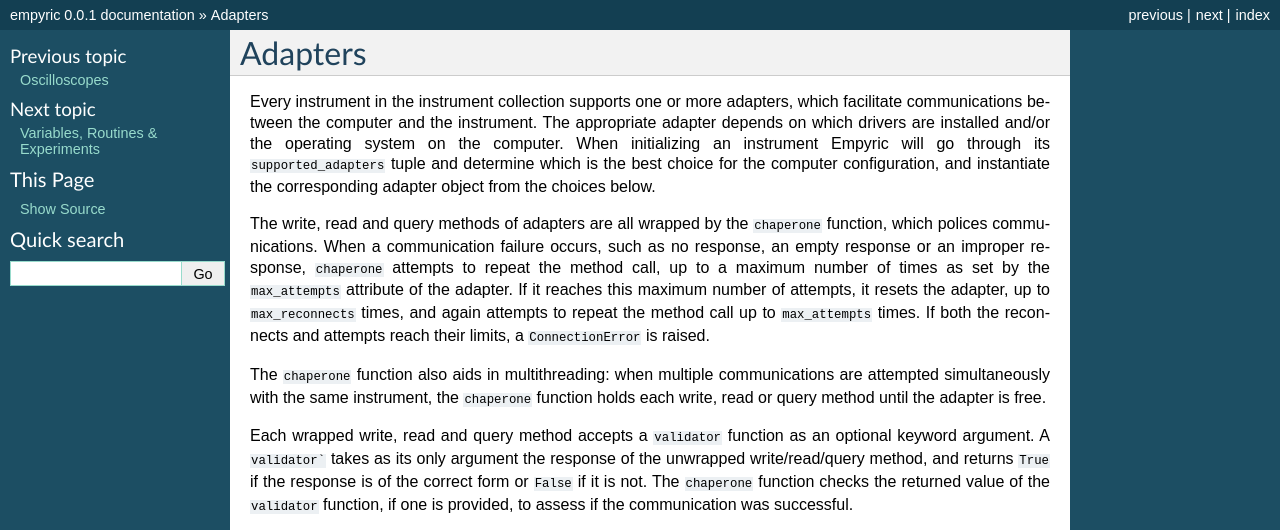
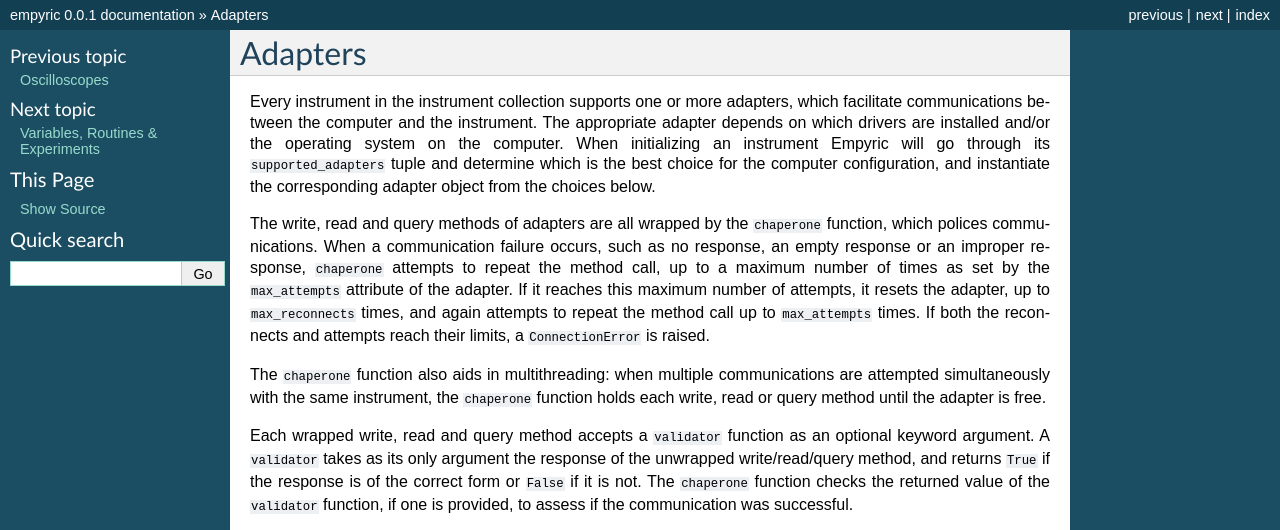
Before and after one commit to dmerthe/empyric, a Sphinx documentation site: the page built from docs/adapters.rst, in a window 1280 px wide, cut to the strip 0-530 px from the top of the page. Built offline with Sphinx 7.4.7, drawn with Linux system fonts in a browser that asks for light colours.

````diff
--- a/docs/adapters.rst
+++ b/docs/adapters.rst
@@ -9,7 +9,7 @@ The write, read and query methods of adapters are all wrapped by the ``chaperone
 
 The ``chaperone`` function also aids in multithreading: when multiple communications are attempted simultaneously with the same instrument, the ``chaperone`` function holds each write, read or query method until the adapter is free.
 
-Each wrapped write, read and query method accepts a ``validator`` function as an optional keyword argument. A ``validator``` takes as its only argument the response of the unwrapped write/read/query method, and returns ``True`` if the response is of the correct form or ``False`` if it is not. The ``chaperone`` function checks the returned value of the ``validator`` function, if one is provided, to assess if the communication was successful.
+Each wrapped write, read and query method accepts a ``validator`` function as an optional keyword argument. A ``validator`` takes as its only argument the response of the unwrapped write/read/query method, and returns ``True`` if the response is of the correct form or ``False`` if it is not. The ``chaperone`` function checks the returned value of the ``validator`` function, if one is provided, to assess if the communication was successful.
 
 .. automodule:: empyric.adapters
    :members:
````
